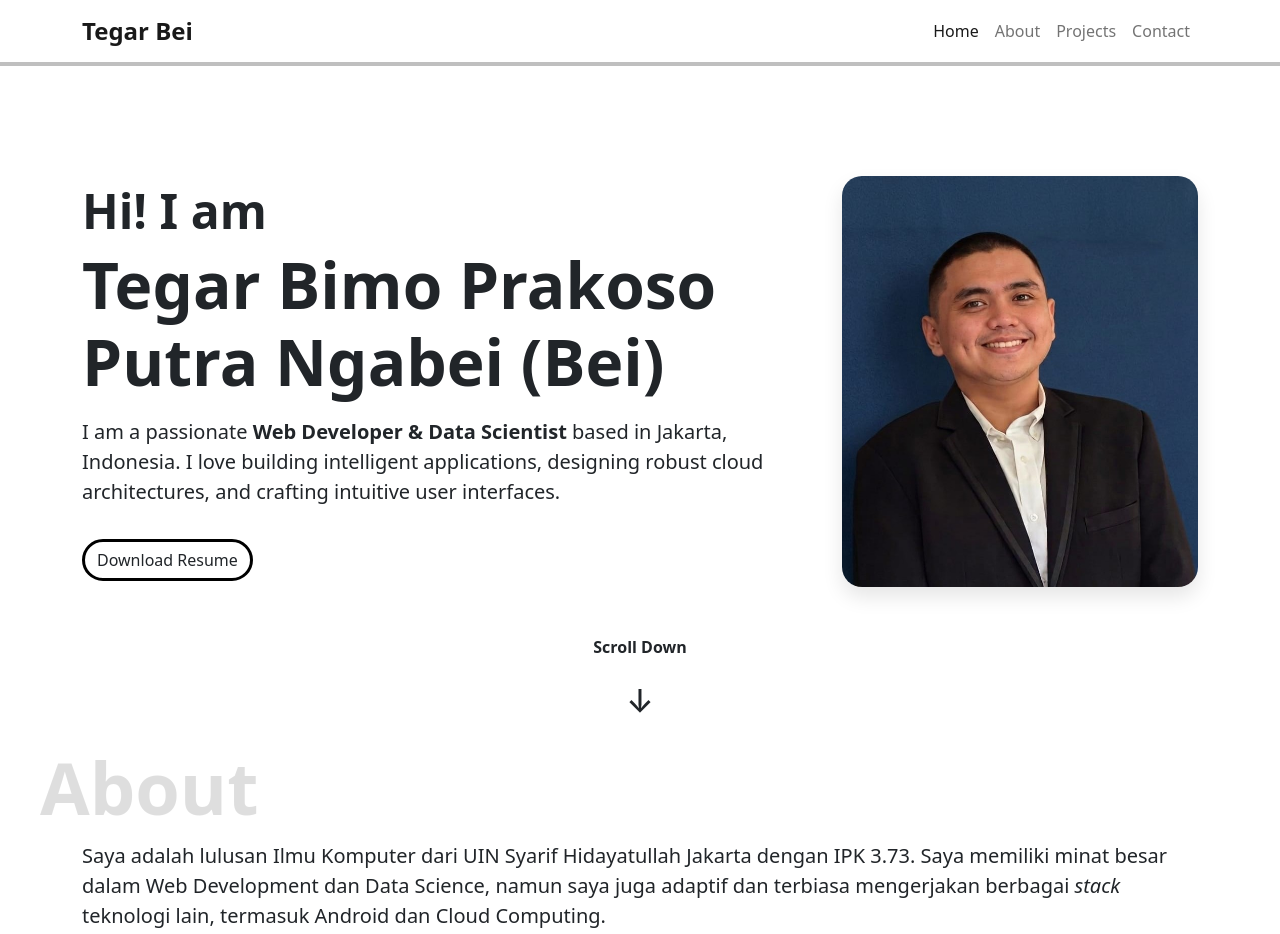
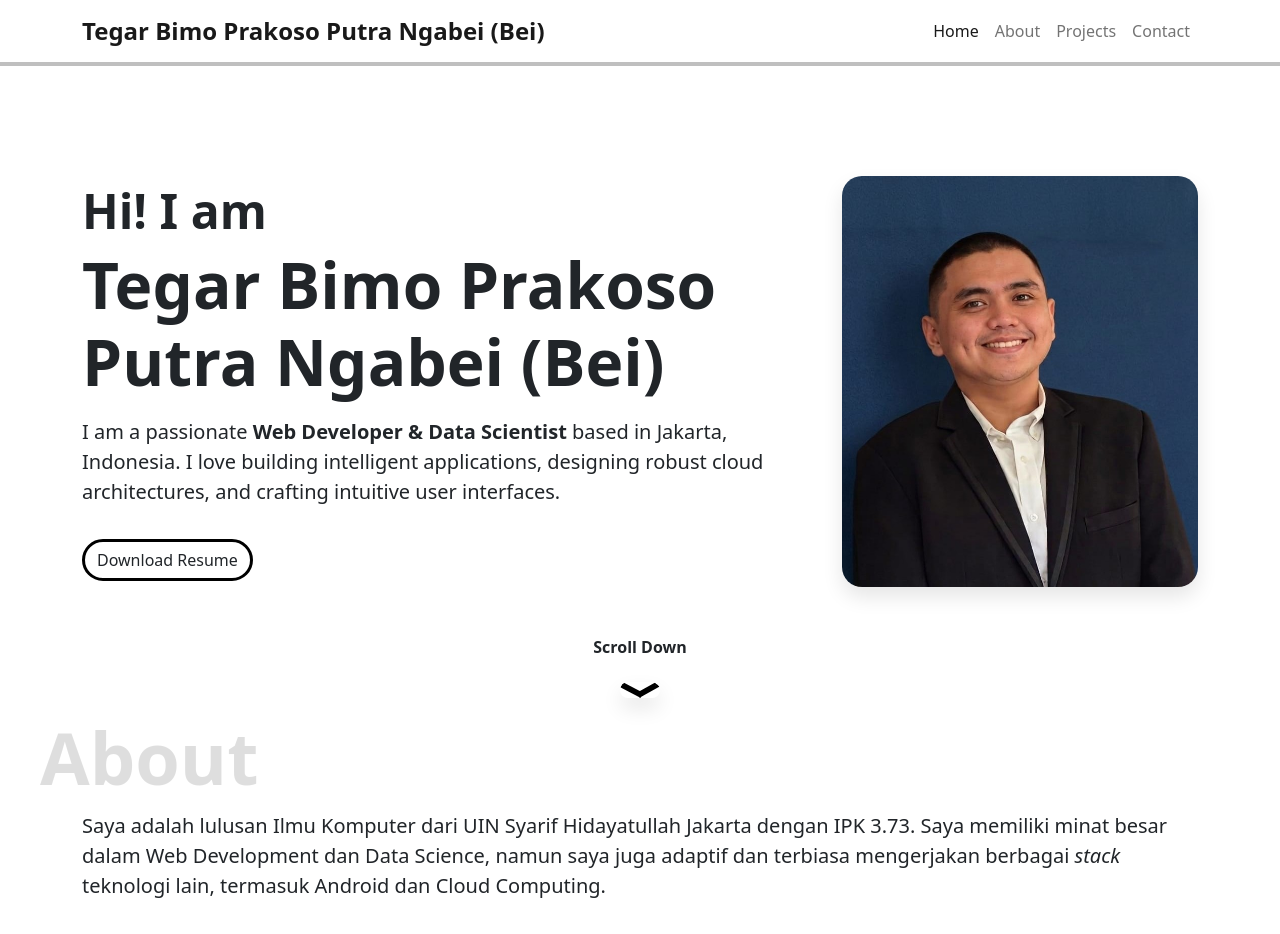
Before and after one commit to tegarbimop/portofolo_tegar_coding_studio, a plain HTML site: page index.html in a window 1280 px wide. Shown: the top 934 px of the page. Drawn offline with nearby package versions, Linux system fonts and the light colour scheme.

Commit message:
Tambah gambar arrow dan update portofolio

```diff
--- a/index.html
+++ b/index.html
@@ -11,7 +11,7 @@
 <body>
     <nav class="navbar navbar-expand-lg fixed-top">
         <div class="container">
-            <a class="navbar-brand fs-4 fw-bold" href="#">Tegar Bei</a>
+            <a class="navbar-brand fs-4 fw-bold" href="#">Tegar Bimo Prakoso Putra Ngabei (Bei)</a>
             <button class="navbar-toggler" type="button" data-bs-toggle="collapse" data-bs-target="#navbarNav" aria-controls="navbarNav" aria-expanded="false" aria-label="Toggle navigation">
             <span class="navbar-toggler-icon"></span>
             </button>
@@ -50,7 +50,7 @@
         </div>
         <a href="#about" class="text-decoration-none arrow w-100 d-flex align-items-center flex-column mt-5">
             <div class="text-dark fw-bold">Scroll Down</div>
-            <h2 id="arrow" class="mt-2 text-dark">↓</h2>
+            <img id="arrow" class="mt-2" src="arrow.svg" alt="arrow icon" style="width: 40px;">
         </a>
     </section>
 
```
Also changed, not shown: arrow.svg (added).
